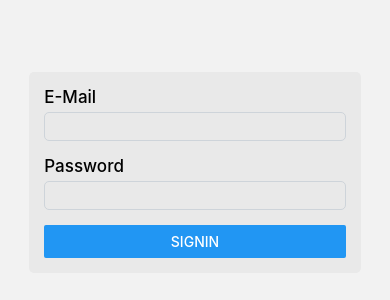
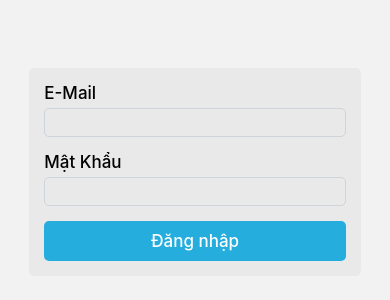
Before and after one commit to duynguyen377110/LANDS-APP, a React Native app: screen /signin in a window 390 px wide. Shown: the part 250-550 px from the top of the page. Built offline with nearby package versions, Linux system fonts and the light colour scheme.

Commit message:
#Config keyboard.

```diff
--- /dev/null
+++ b/components/common/common-button/common-button.jsx
@@ -0,0 +1,15 @@
+import { TouchableOpacity, Text } from "react-native";
+import { commonStyles } from "../../../styles";
+
+const CommonButton = (props) => {
+
+    return (
+        <TouchableOpacity
+            onPress={props.click}
+            style={[commonStyles.button.normal]}>
+            <Text style={[commonStyles.button.title]}>{props.title}</Text>
+        </TouchableOpacity>
+    )
+}
+
+export default CommonButton;
--- a/components/common/common-input/common-input.jsx
+++ b/components/common/common-input/common-input.jsx
@@ -14,6 +14,7 @@ const CommonInput = (props) => {
         <TextInput
             style={[styles.input]}
             onChangeText={onBlurHandler}
+            value={props.value}
             secureTextEntry={props.type === 'password'? true : false}/>
     </View>
     )
--- a/components/screens/screen-signin/screen-signin.jsx
+++ b/components/screens/screen-signin/screen-signin.jsx
@@ -1,7 +1,8 @@
-import { View, Button } from "react-native";
+import { View, KeyboardAvoidingView, Platform } from "react-native";
 import useValdator from "../../../hook/use-validator";
 
 import CommonInput from "../../common/common-input/common-input";
+import CommonButton from "../../common/common-button/common-button";
 import { commonStyles } from "../../../styles";
 
 const ScreenSignin = (props) => {
@@ -10,25 +11,34 @@ const ScreenSignin = (props) => {
 
     const onSignInHandler = (e) => {
         if(emailVal && passVal) {
+            emailResetVal();
+            passResetVal();
             props.navigation.navigate('dashboard');
         }
     }
 
     return (
-        <View style={{flex: 1, flexDirection: 'row', alignItems: 'center', justifyContent:'center'}}>
+        <KeyboardAvoidingView
+            behavior="padding"
+            keyboardVerticalOffset={Platform.OS === 'ios'? 100 : 0}
+            style={{flex: 1, flexDirection: 'row', alignItems: 'center', justifyContent:'center'}}>
             <View style={[commonStyles.form.wrapper]}>
                 <CommonInput
                     label='E-mail'
+                    value={emailVal}
                     change={emailEnterVal}/>
 
                 <CommonInput
-                    label='Password'
+                    label='Mật khẩu'
                     type='password'
+                    value={passVal}
                     change={passEnterVal}/>
 
-                <Button title="SignIn" onPress={onSignInHandler} />
+                <CommonButton
+                title="Đăng nhập"
+                click={onSignInHandler}/>
             </View>
-        </View>
+        </KeyboardAvoidingView>
     )
 }
 
--- a/styles.jsx
+++ b/styles.jsx
@@ -1,6 +1,7 @@
 import { StyleSheet } from "react-native";
 
 const styles = {
+    colorFirst: '#25adde',
     bgForm: '#e9e9e9',
     borderInput: '#ced4da'
 }
@@ -14,4 +15,18 @@ const form = StyleSheet.create({
     }
 })
 
-export const commonStyles = { common: styles, form };
+const button = StyleSheet.create({
+    normal: {
+        backgroundColor: styles.colorFirst,
+        borderRadius: 5,
+        padding: 10,
+    },
+    title: {
+        color:'#ffffff',
+        fontSize: 17,
+        fontWeight: 500,
+        textAlign: "center"
+    }
+})
+
+export const commonStyles = { button, common: styles, form };
```
